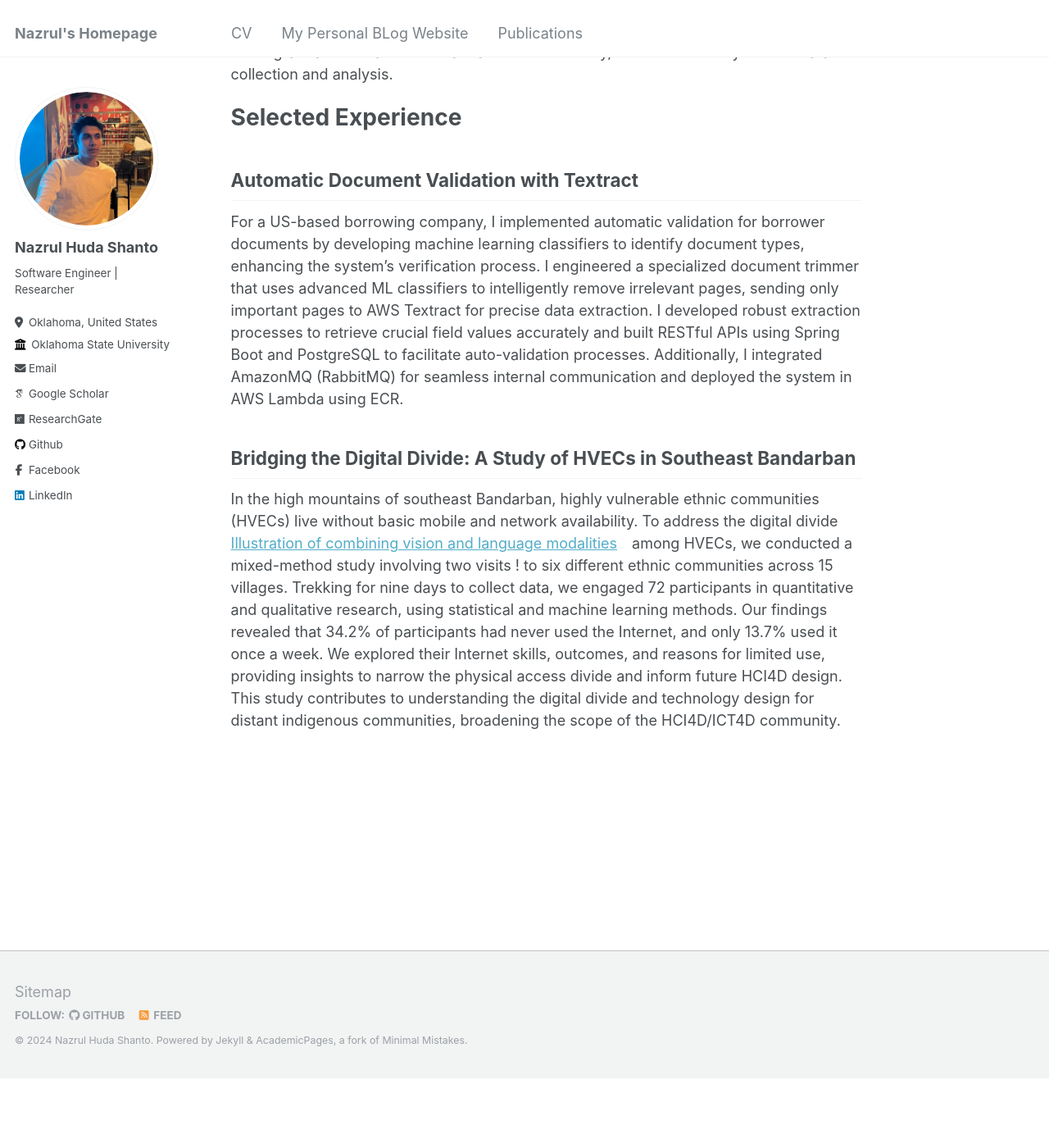
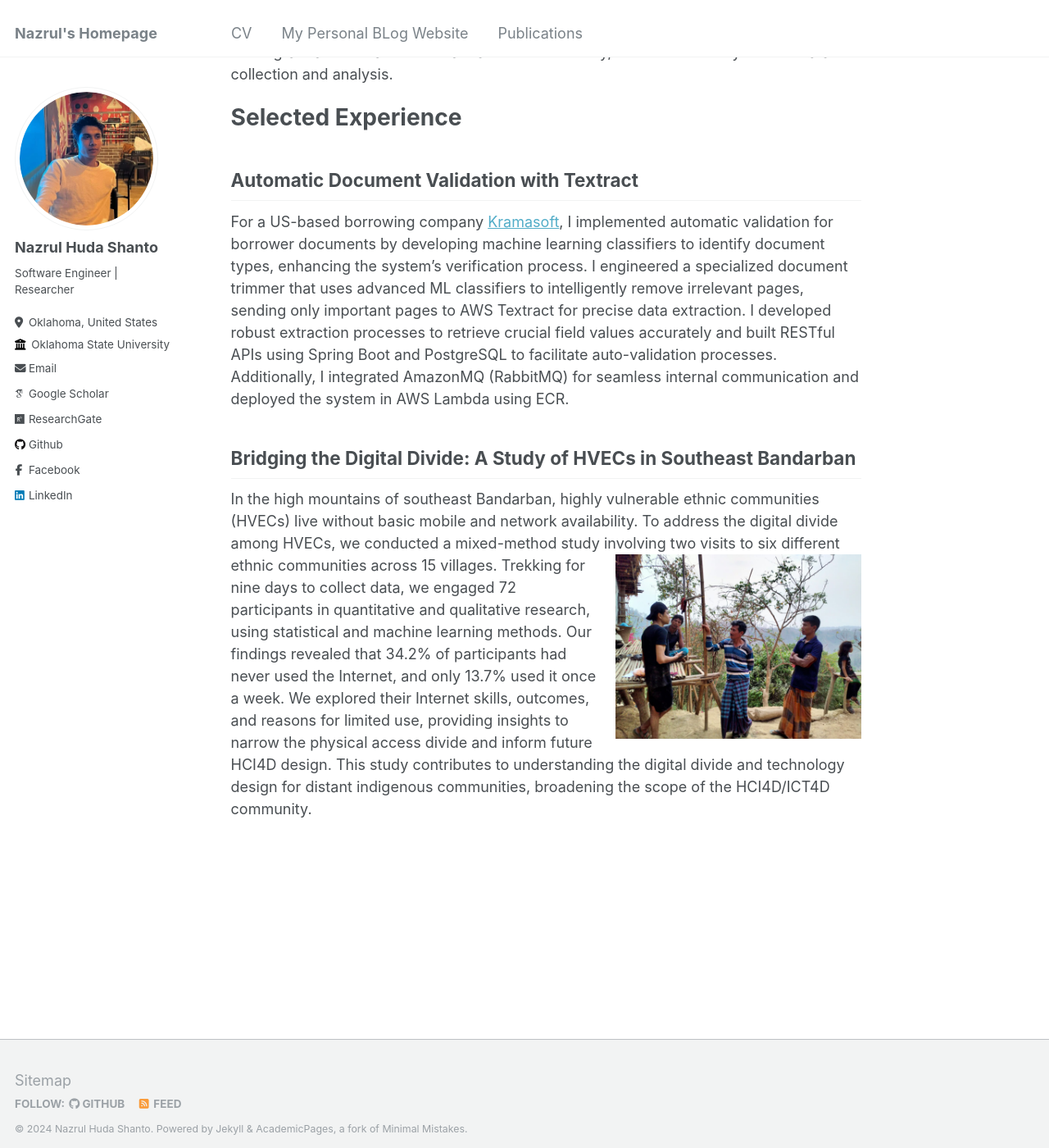
Before and after one commit to nazrulhuda/portfolio, a Jekyll site: the page built from _pages/about.md, in a window 1280 px wide and 1400 px high, scrolled down 442 px. Shown: the whole window at 82% size. Built offline with Jekyll 4.4.1, drawn with Linux system fonts in a browser that asks for light colours; some web fonts are replaced; before the commit the page ends 1756 px from its top, so only the background shows below that.

Commit message:
first commit

```diff
--- a/_pages/about.md
+++ b/_pages/about.md
@@ -19,7 +19,7 @@ redirect_from:
 
 ## Automatic Document Validation with Textract
 
-For a US-based borrowing company, I implemented automatic validation for borrower documents by developing machine learning classifiers to identify document types, enhancing the system’s verification process. I engineered a specialized document trimmer that uses advanced ML classifiers to intelligently remove irrelevant pages, sending only important pages to AWS Textract for precise data extraction. I developed robust extraction processes to retrieve crucial field values accurately and built RESTful APIs using Spring Boot and PostgreSQL to facilitate auto-validation processes. Additionally, I integrated AmazonMQ (RabbitMQ) for seamless internal communication and deployed the system in AWS Lambda using ECR.
+For a US-based borrowing company [Kramasoft](https://kramasoft.com/landing), I implemented automatic validation for borrower documents by developing machine learning classifiers to identify document types, enhancing the system’s verification process. I engineered a specialized document trimmer that uses advanced ML classifiers to intelligently remove irrelevant pages, sending only important pages to AWS Textract for precise data extraction. I developed robust extraction processes to retrieve crucial field values accurately and built RESTful APIs using Spring Boot and PostgreSQL to facilitate auto-validation processes. Additionally, I integrated AmazonMQ (RabbitMQ) for seamless internal communication and deployed the system in AWS Lambda using ECR.
 
 ## Bridging the Digital Divide: A Study of HVECs in Southeast Bandarban
-In the high mountains of southeast Bandarban, highly vulnerable ethnic communities (HVECs) live without basic mobile and network availability. To address the digital divide among HVECs, we [Illustration of combining vision and language modalities](images/o.jpg){: .align-left width="300px"}conducted a mixed-method study involving two visits ! to six different ethnic communities across 15 villages. Trekking for nine days to collect data, we engaged 72 participants in quantitative and qualitative research, using statistical and machine learning methods. Our findings revealed that 34.2% of participants had never used the Internet, and only 13.7% used it once a week. We explored their Internet skills, outcomes, and reasons for limited use, providing insights to narrow the physical access divide and inform future HCI4D design. This study contributes to understanding the digital divide and technology design for distant indigenous communities, broadening the scope of the HCI4D/ICT4D community.
+In the high mountains of southeast Bandarban, highly vulnerable ethnic communities (HVECs) live without basic mobile and network availability. To address the digital divide among HVECs, we conducted a mixed-method study involving two visits ![Illustration of combining vision and language modalities](images/o.jpg){: .align-right width="300px"} to six different ethnic communities across 15 villages. Trekking for nine days to collect data, we engaged 72 participants in quantitative and qualitative research, using statistical and machine learning methods. Our findings revealed that 34.2% of participants had never used the Internet, and only 13.7% used it once a week. We explored their Internet skills, outcomes, and reasons for limited use, providing insights to narrow the physical access divide and inform future HCI4D design. This study contributes to understanding the digital divide and technology design for distant indigenous communities, broadening the scope of the HCI4D/ICT4D community.
```
